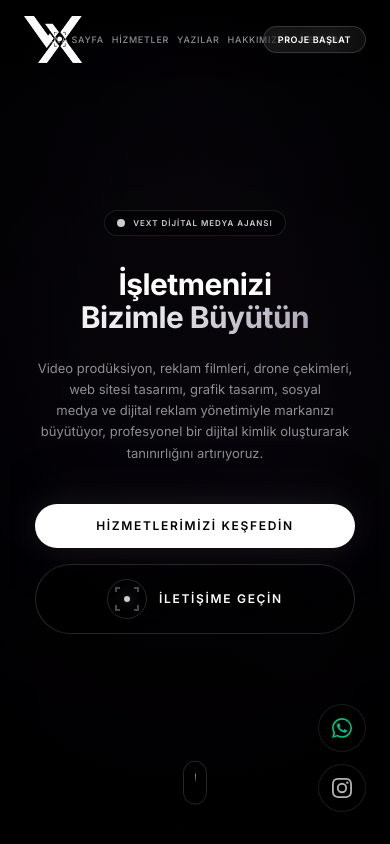
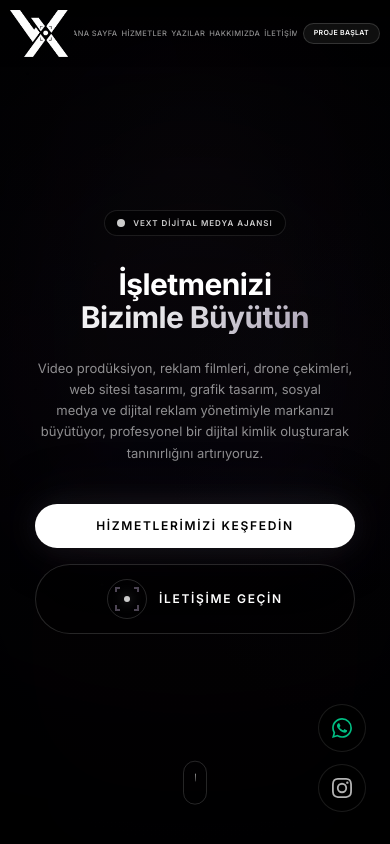
Before and after one commit to nadalforce/vext-creative, a Next.js app: page / in a window 390 px wide. Shown: the top 844 px of the page. Built offline with nearby package versions, Linux system fonts and the light colour scheme; no server answers.

Commit message:
mobile navbar responsive fix

```diff
--- a/components/layout/Header.tsx
+++ b/components/layout/Header.tsx
@@ -10,7 +10,10 @@ import { NAV_LINKS } from "@/lib/constants";
 import { isRouteLink, resolveNavHref } from "@/lib/nav";
 
 const navLinkClass =
-  "group relative shrink-0 whitespace-nowrap text-[8px] font-medium uppercase tracking-[0.08em] text-white/55 transition-colors duration-300 hover:text-white min-[380px]:text-[9px] min-[400px]:text-[10px] sm:text-[11px] md:text-[13px] md:tracking-[0.12em]";
+  "group relative shrink-0 whitespace-nowrap text-[6px] font-medium uppercase tracking-[0.05em] text-white/55 transition-colors duration-300 hover:text-white min-[360px]:text-[7px] min-[380px]:text-[7.5px] min-[400px]:text-[8px] sm:text-[9px] md:text-[13px] md:tracking-[0.12em]";
+
+const ctaClass =
+  "relative z-10 inline-flex shrink-0 items-center self-center rounded-full border border-white/15 bg-white/[0.06] text-white backdrop-blur-md transition-all duration-300 hover:border-white/35 hover:bg-white/10 hover:shadow-[0_0_40px_rgba(255,255,255,0.08)] px-2 py-1 text-[6px] font-semibold uppercase tracking-[0.04em] min-[360px]:px-2.5 min-[360px]:text-[7px] min-[400px]:px-3 min-[400px]:py-1.5 min-[400px]:text-[8px] sm:px-4 sm:py-2 sm:text-[9px] md:ml-auto md:px-7 md:py-2.5 md:text-[13px] md:tracking-[0.1em]";
 
 function NavItem({
   href,
@@ -56,7 +59,7 @@ export function Header() {
 
   return (
     <motion.header
-      className={`fixed top-0 left-0 right-0 z-50 transition-all duration-700 ${
+      className={`fixed top-0 left-0 right-0 z-50 overflow-x-hidden transition-all duration-700 ${
         scrolled
           ? "border-b border-white/[0.06] bg-black/70 backdrop-blur-2xl shadow-[0_8px_32px_rgba(0,0,0,0.4)]"
           : "bg-gradient-to-b from-black/80 via-black/20 to-transparent"
@@ -65,11 +68,11 @@ export function Header() {
       animate={{ y: 0, opacity: 1 }}
       transition={{ duration: 0.9, ease: [0.22, 1, 0.36, 1] }}
     >
-      <div className="relative mx-auto flex max-w-7xl items-center px-6 py-4 md:px-10 md:py-5 lg:px-12 xl:px-14">
+      <div className="relative mx-auto flex max-w-7xl items-center gap-1 overflow-hidden px-2 py-2.5 min-[360px]:gap-1.5 min-[360px]:px-2.5 sm:gap-2 sm:px-4 sm:py-3 md:gap-0 md:px-10 md:py-5 lg:px-12 xl:px-14">
         <Link
           href={homeHref}
           aria-label={BRAND.name}
-          className="relative z-10 flex shrink-0 items-center bg-transparent focus-visible:outline-none focus-visible:ring-2 focus-visible:ring-violet-500/50"
+          className="relative z-10 flex w-[58px] shrink-0 items-center bg-transparent focus-visible:outline-none focus-visible:ring-2 focus-visible:ring-violet-500/50"
         >
           <Image
             src={BRAND.symbol}
@@ -82,11 +85,12 @@ export function Header() {
           />
         </Link>
 
+        {/* Mobile/tablet: flex between logo & CTA — md+: centered overlay (desktop unchanged) */}
         <nav
-          className="pointer-events-none absolute inset-0 flex items-center justify-center"
+          className="relative z-[1] flex min-w-0 flex-1 items-center justify-center overflow-hidden md:pointer-events-none md:absolute md:inset-0 md:z-auto md:overflow-visible"
           aria-label="Ana navigasyon"
         >
-          <div className="pointer-events-auto flex max-w-[calc(100%-7.5rem)] items-center justify-center gap-1.5 min-[380px]:max-w-[calc(100%-8.25rem)] min-[380px]:gap-2 min-[400px]:max-w-[calc(100%-9rem)] min-[400px]:gap-2.5 sm:max-w-[calc(100%-11rem)] sm:gap-4 md:max-w-none md:gap-8 lg:gap-10 xl:gap-12">
+          <div className="pointer-events-auto flex min-w-0 max-w-full items-center justify-center gap-px min-[360px]:gap-1 min-[400px]:gap-1.5 sm:gap-2.5 md:max-w-none md:gap-8 lg:gap-10 xl:gap-12">
             {NAV_LINKS.map((link) => (
               <NavItem
                 key={link.href}
@@ -98,10 +102,7 @@ export function Header() {
           </div>
         </nav>
 
-        <a
-          href={contactHref}
-          className="relative z-10 ml-auto inline-flex shrink-0 items-center self-center rounded-full border border-white/15 bg-white/[0.06] px-3 py-1.5 text-[8px] font-semibold uppercase tracking-[0.06em] text-white backdrop-blur-md transition-all duration-300 hover:border-white/35 hover:bg-white/10 hover:shadow-[0_0_40px_rgba(255,255,255,0.08)] min-[380px]:px-3.5 min-[380px]:text-[9px] min-[400px]:px-4 min-[400px]:py-2 min-[400px]:text-[10px] sm:px-6 sm:py-2.5 sm:text-[11px] md:px-7 md:text-[13px] md:tracking-[0.1em]"
-        >
+        <a href={contactHref} className={`${ctaClass} ml-auto shrink-0`}>
           Proje Başlat
         </a>
       </div>
```
